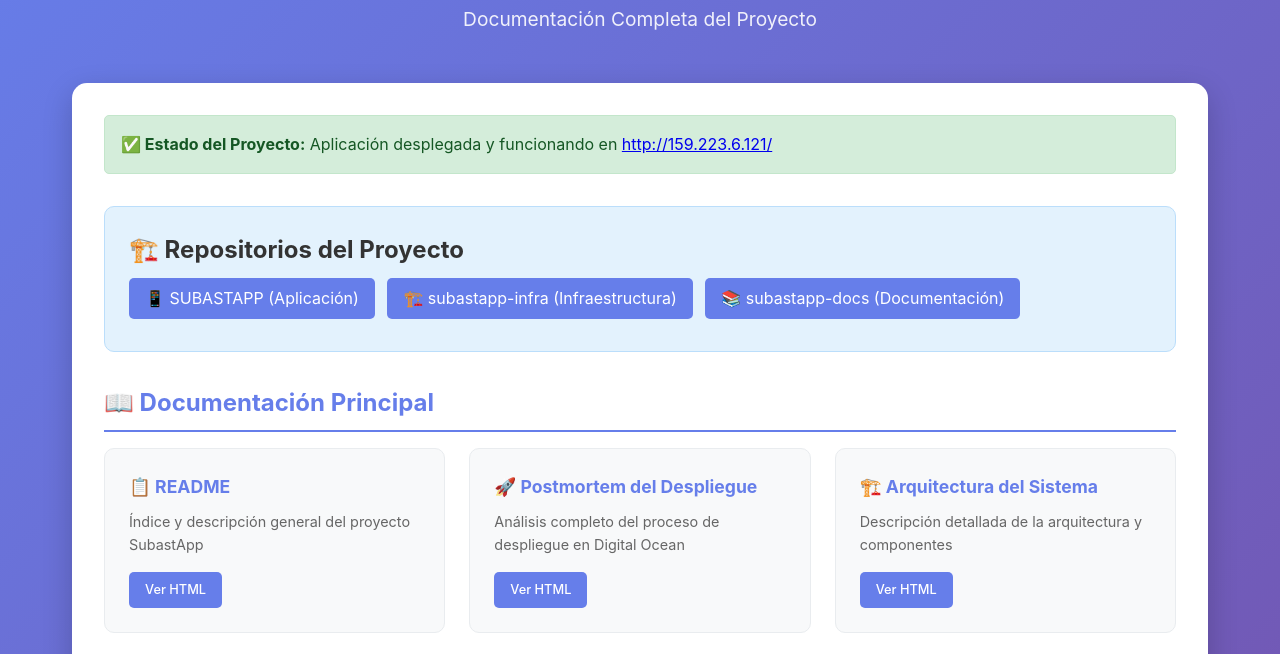
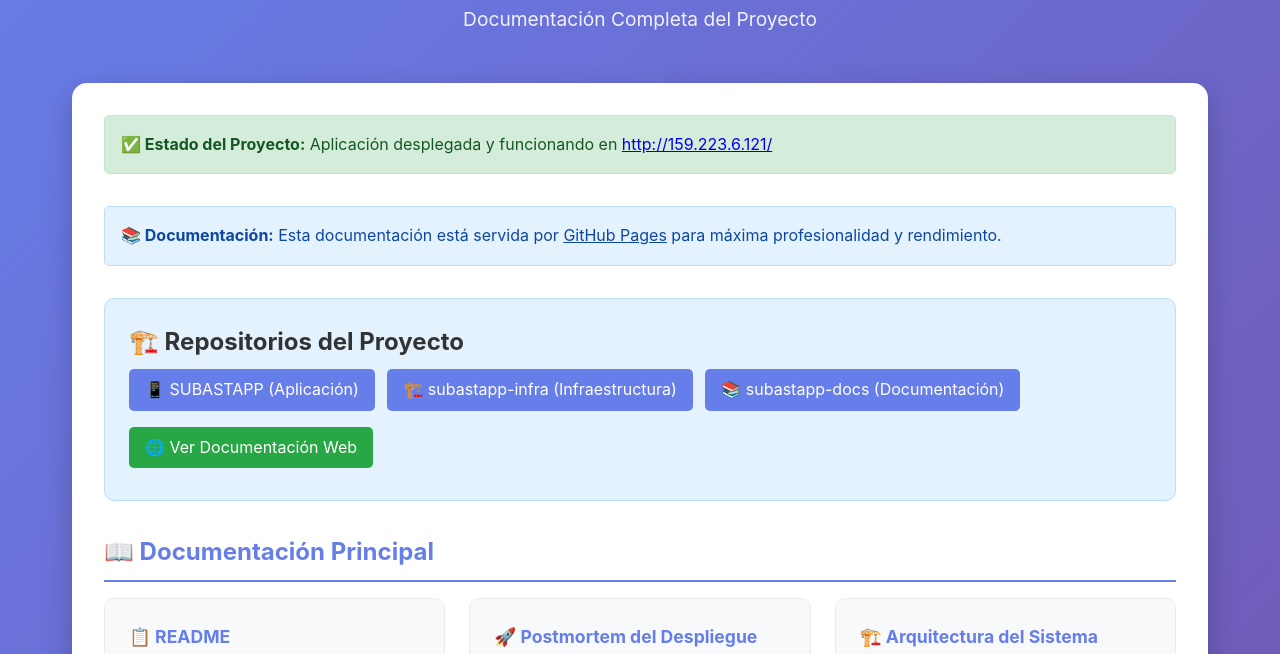
Before and after one commit to cintaroja/subastapp-docs, a plain HTML site: page index.html in a window 1280 px wide. Shown: the part 121-775 px from the top of the page. Drawn offline with Linux system fonts and the light colour scheme.

Commit message:
Add GitHub Pages reference and direct link to documentation

```diff
--- a/index.html
+++ b/index.html
@@ -196,11 +196,18 @@
                 <a href="http://159.223.6.121/" target="_blank">http://159.223.6.121/</a>
             </div>
 
+            <div class="status" style="background: #e3f2fd; border-color: #bbdefb; color: #0d47a1;">
+                <strong>📚 Documentación:</strong> Esta documentación está servida por
+                <a href="https://pages.github.com/" target="_blank" style="color: #0d47a1; text-decoration: underline;">GitHub Pages</a>
+                para máxima profesionalidad y rendimiento.
+            </div>
+
             <div class="repos-section">
                 <h2>🏗️ Repositorios del Proyecto</h2>
                 <a href="https://github.com/cintaroja/SubastApp" class="repo-link" target="_blank">📱 SUBASTAPP (Aplicación)</a>
                 <a href="https://github.com/cintaroja/subastapp-infra" class="repo-link" target="_blank">🏗️ subastapp-infra (Infraestructura)</a>
                 <a href="https://github.com/cintaroja/subastapp-docs" class="repo-link" target="_blank">📚 subastapp-docs (Documentación)</a>
+                <a href="https://cintaroja.github.io/subastapp-docs/" class="repo-link" target="_blank" style="background: #28a745;">🌐 Ver Documentación Web</a>
             </div>
 
             <div class="section">
```
